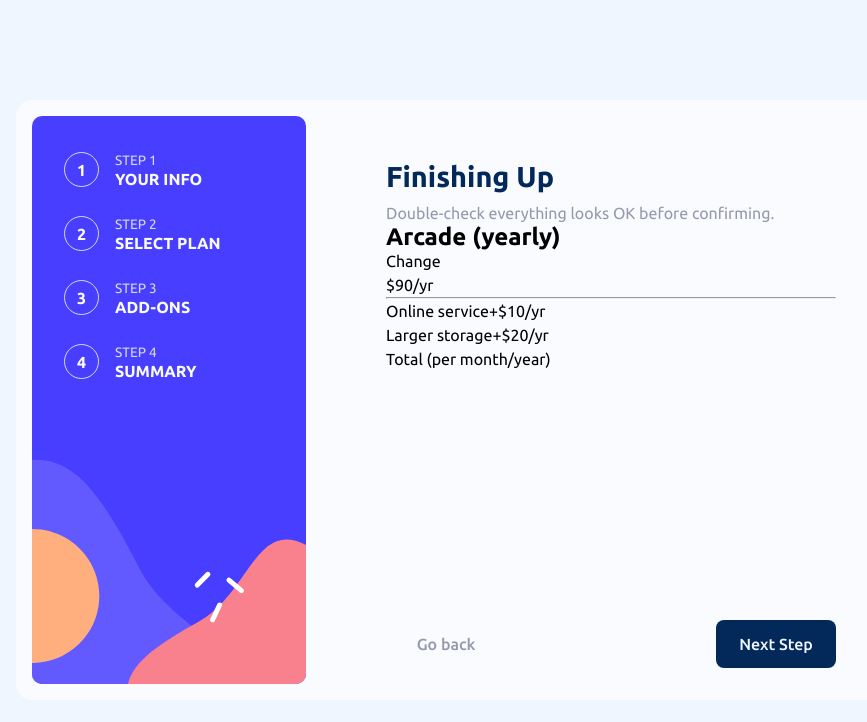
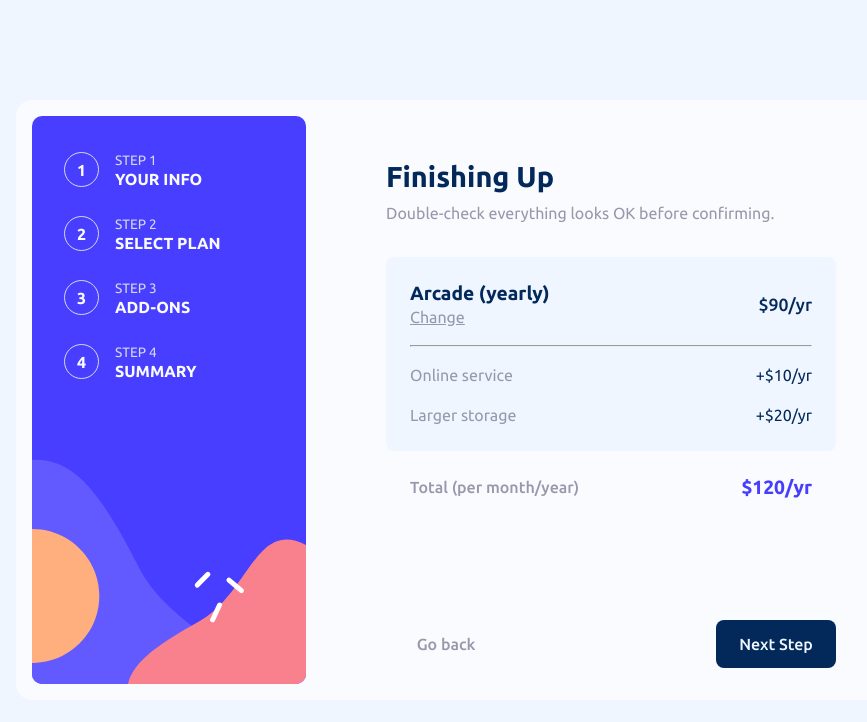
Before and after one commit to HeroldKiraly/multi-step-form-main, a React (Vite) app: page / in a window 1280 px wide. Shown: the top 722 px of the page, without its empty margins (166-1033 px from the left). Built offline with nearby package versions, Linux system fonts and the light colour scheme.

Commit message:
Added Summary Page

```diff
--- a/src/components/Summary.jsx
+++ b/src/components/Summary.jsx
@@ -19,17 +19,18 @@ const Summary = () => {
                     </div>
                     <hr></hr>
                     <div className="addons">
-                        <span>Online service</span>
+                        <h3>Online service</h3>
                         <span>+$10/yr</span>
                     </div>
                     <div className="addons">
-                        <span>Larger storage</span>
+                        <h3>Larger storage</h3>
                         <span>+$20/yr</span>
                     </div>
                 </div>
 
                 <div className="total-sum">
-                    Total (per month/year)
+                    <h3>Total (per month/year)</h3>
+                    <span>$120/yr</span>
                 </div>
             </div>
 
--- a/src/index.css
+++ b/src/index.css
@@ -392,4 +392,83 @@ input:checked + .slider:before {
 
 /* Summary CSS Start */
 
+.choices-container {
+  background-color: var(--magnolia);
+  border-radius: 0.5rem;
+  padding: 1.5rem;
+  margin-top: 2rem;
+}
+
+.choices-container > hr {
+  color: var(--cool-gray);
+}
+
+.primary-plan {
+  display: flex;
+  flex-direction: row;
+  justify-content: space-between;
+  align-items: center;
+  margin-bottom: 1rem;
+}
+
+.primary-plan > div > h2 {
+  color: var(--marine-blue);
+  font-size: 1.2rem;
+}
+
+.primary-plan > div > a {
+  text-decoration: underline;
+  color: var(--cool-gray);
+}
+
+.primary-plan > div > a:hover {
+  cursor: pointer;
+}
+
+.primary-plan > span {
+  color: var(--marine-blue);
+  font-weight: 500;
+  font-size: 1.1rem;
+}
+
+.addons {
+  display: flex;
+  justify-content: space-between;
+  margin-top: 1rem;
+}
+
+.addons > h3 {
+  color: var(--cool-gray);
+  font-weight: 400;
+  font-size: 1rem;
+}
+
+.addons > span {
+  color: var(--marine-blue);
+  font-weight: 400;
+}
+
+.total-sum {
+  display: flex;
+  flex-direction: row;
+  justify-content: space-between;
+  padding: 1.5rem;
+}
+.total-sum > h3 {
+  color: var(--cool-gray);
+  font-size: 1rem;
+  font-weight: 500;
+}
+.total-sum > span {
+  color: var(--purplish-blue);
+  font-size: 1.2rem;
+  font-weight: 700;
+}
+
 /* Summary CSS End */
+
+/* Thanks CSS Start */
+
+
+
+/* Thanks CSS End */
```
